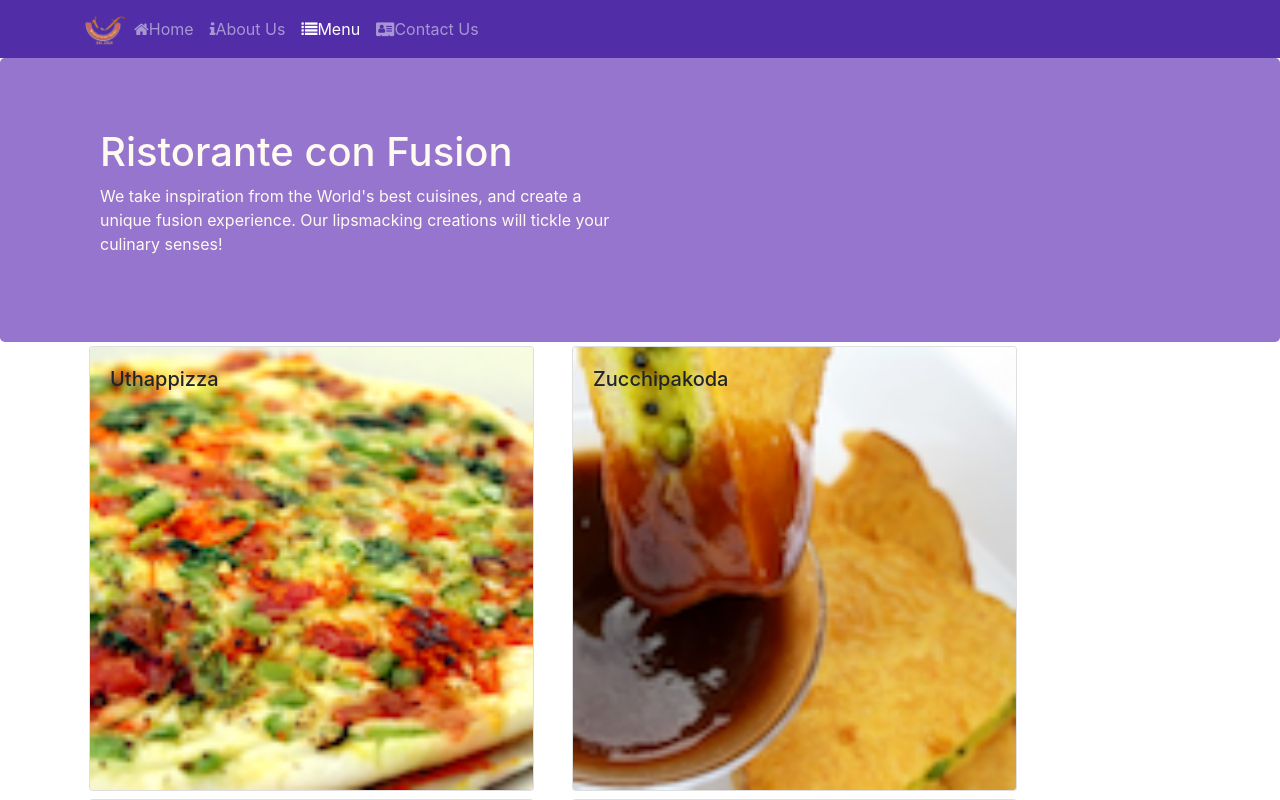
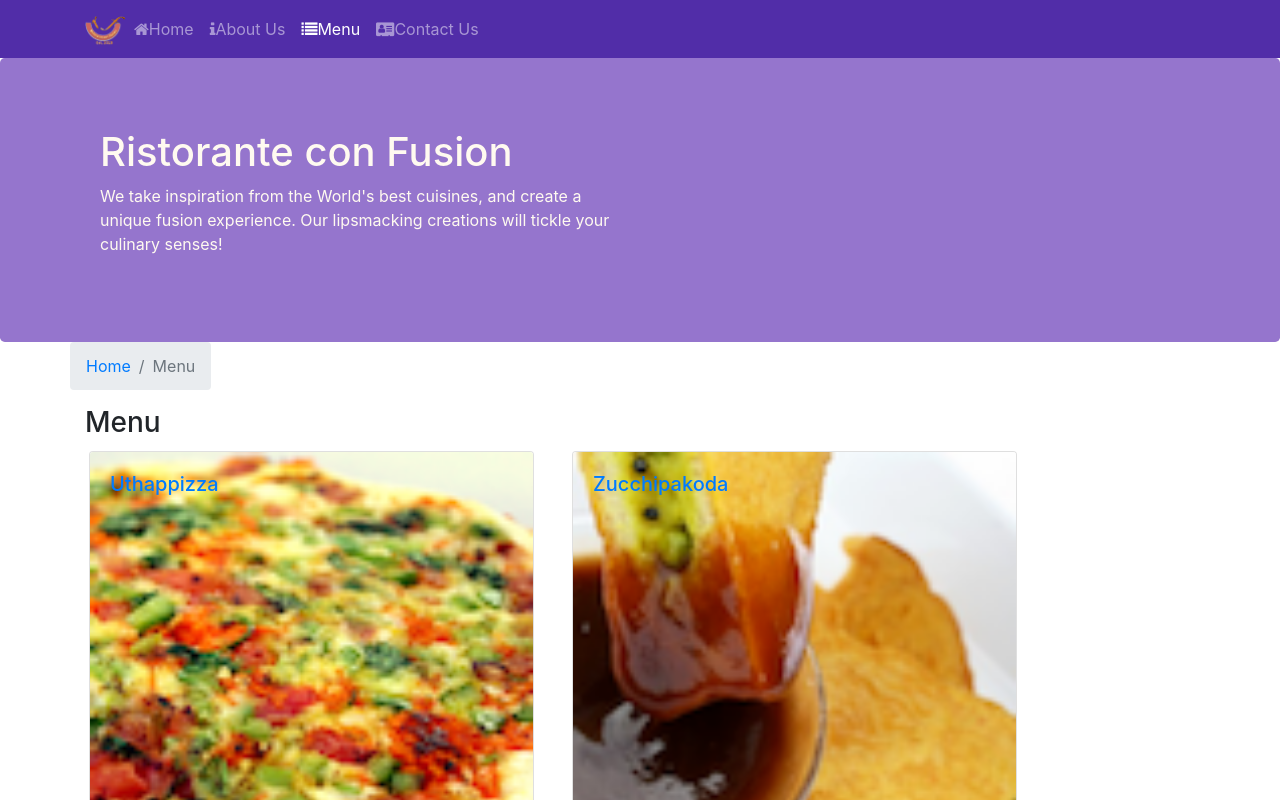
Before and after one commit to aniketkishore100/Savoureux, a React (Create React App) app: page /menu in a window 1280 px wide. Shown: the top 800 px of the page. Built offline with nearby package versions, Linux system fonts and the light colour scheme.

Commit message:
added new route menu/:id to display dishDetail Comp, added Breadcrumbs in every comp

```diff
--- a/src/components/ContactComponent.js
+++ b/src/components/ContactComponent.js
@@ -1,8 +1,16 @@
 import React from 'react';
+import {Breadcrumb, BreadcrumbItem} from 'reactstrap';
+import { Link } from 'react-router-dom';
 
 function Contact(props) {
     return(
         <div className="container">
+            <div className="row">
+                <Breadcrumb>
+                    <BreadcrumbItem><Link to="Home">Home</Link></BreadcrumbItem>
+                    <BreadcrumbItem active>Contact Us</BreadcrumbItem>
+                </Breadcrumb>
+            </div>
             <div className="row row-content">
                 <div className="col-12">
                 <h3>Location Information</h3>
--- a/src/components/DishdetailComponent.js
+++ b/src/components/DishdetailComponent.js
@@ -1,5 +1,6 @@
 import React from 'react';
-import { Card, CardBody, CardTitle, CardImg, CardText } from 'reactstrap';
+import { Card, CardBody, CardTitle, CardImg, CardText ,Breadcrumb,BreadcrumbItem} from 'reactstrap';
+import { Link } from 'react-router-dom';
 
 
 function RenderDish({ select }) {
@@ -21,13 +22,13 @@ function RenderDish({ select }) {
     }
 }
 
-function RenderComments({select}) {
-    if (select != null) {
+function RenderComments({selectedComments}) {
+    if (selectedComments != null) {
         return (
             <div>
                 <h4>Comments</h4>
                 {
-                    select.comments.map((reviews) => {
+                    selectedComments.map((reviews) => {
                         return (
                             <div key={reviews.id}>
 
@@ -56,9 +57,16 @@ function RenderComments({select}) {
 
 const DishDetail = (props) => {
     const select = props.dish;
+    const selectedComments = props.comment
     if (select != null) {
         return (
             <div className="container">
+                <div className="row">
+                    <Breadcrumb>
+                        <BreadcrumbItem><Link to="/menu">Menu</Link></BreadcrumbItem>
+                        <BreadcrumbItem active>{select.name}</BreadcrumbItem>
+                    </Breadcrumb>
+                </div>
                 <div className="row">
 
                     <div className="col-12 col-md-5 m-1">
@@ -66,7 +74,7 @@ const DishDetail = (props) => {
                     </div>
                     <div className="col-12 col-md-5 m-1">
 
-                        <RenderComments select = {select}/>
+                        <RenderComments selectedComments = {selectedComments}/>
                     </div>
 
                 </div>
--- a/src/components/MainComponent.js
+++ b/src/components/MainComponent.js
@@ -16,7 +16,7 @@ class Main extends Component {
         super(props);
         this.state = {
             dishes: DISHES,
-            leader:LEADERS,
+            leader: LEADERS,
             promotions: PROMOTIONS,
             comments: COMMENTS
         };
@@ -26,11 +26,19 @@ class Main extends Component {
     render() {
         const HomePage = () => {
             return (
-                <Home dish={this.state.dishes.filter((dish)=>dish.featured===true)[0]}
-                leader = {this.state.leader.filter((leader)=>leader.featured===true)[0]}
-                promotion = {this.state.promotions.filter((promotion)=>promotion.featured)[0]}
-                    />)
+                <Home dish={this.state.dishes.filter((dish) => dish.featured === true)[0]}
+                    leader={this.state.leader.filter((leader) => leader.featured === true)[0]}
+                    promotion={this.state.promotions.filter((promotion) => promotion.featured)[0]}
+                />)
         }
+
+        const DishWithId = ({ match }) => {
+            return (
+                <DishDetail dish={this.state.dishes.filter((dish) => dish.id === parseInt(match.params.dishId, 10))[0]}
+                    comment={this.state.comments.filter((comment) => comment.dishId === parseInt(match.params.dishId, 10))} />
+            )
+        }
+
         return (
             <div>
                 <Header />
@@ -41,6 +49,7 @@ class Main extends Component {
                             <Menu dishes={this.state.dishes} />
                         )
                     }} />
+                    <Route path="/menu/:dishId" component={DishWithId} />
                     <Route exact path='/contactus' component={Contact} />} />
                     <Redirect to='/home' />
                 </Switch>
--- a/src/components/MenuComponent.js
+++ b/src/components/MenuComponent.js
@@ -1,31 +1,43 @@
 import React from 'react';
-import { Card, CardTitle, CardImgOverlay, CardImg, } from 'reactstrap';
+import { Card, CardTitle, CardImgOverlay, CardImg, BreadcrumbItem, Breadcrumb } from 'reactstrap';
+import { Link } from 'react-router-dom';
 
+function RenderMenuItem({ dish }) {
+    return (
+        <Card>
+            <Link to={`/menu/${dish.id}`}>
+            <CardImg width='100%' src={dish.image} alt={dish.name} />
+            <CardImgOverlay>
+                <CardTitle>{dish.name}</CardTitle>
+            </CardImgOverlay>
+            </Link>
 
-function RenderMenuItem({ dish, onClick }) {
-    return(
-        <Card>
-        <CardImg width='100%' src={dish.image} alt={dish.name} />
-        <CardImgOverlay>
-            <CardTitle>{dish.name}</CardTitle>
-        </CardImgOverlay>
-    </Card>
+        </Card>
     )
 
 }
 
-const Menu = (props)=>{
+const Menu = (props) => {
 
     const menu = props.dishes.map((dish) => {
         return (
             <div key={dish.id} className="col-12 col-md-5 m-1">
-                <RenderMenuItem dish={dish} onClick={props.onClick}/>
+                <RenderMenuItem dish={dish}/>
             </div>
         )
     });
 
     return (
         <div className="container">
+            <div className="row">
+                <Breadcrumb>
+                    <BreadcrumbItem><Link to="/home">Home</Link></BreadcrumbItem>
+                    <BreadcrumbItem active>Menu</BreadcrumbItem>
+                </Breadcrumb>
+                <div className="col-12">
+                    <h3>Menu</h3>
+                </div>
+            </div>
             <div className="row">
                 {menu};
                 </div>
```
